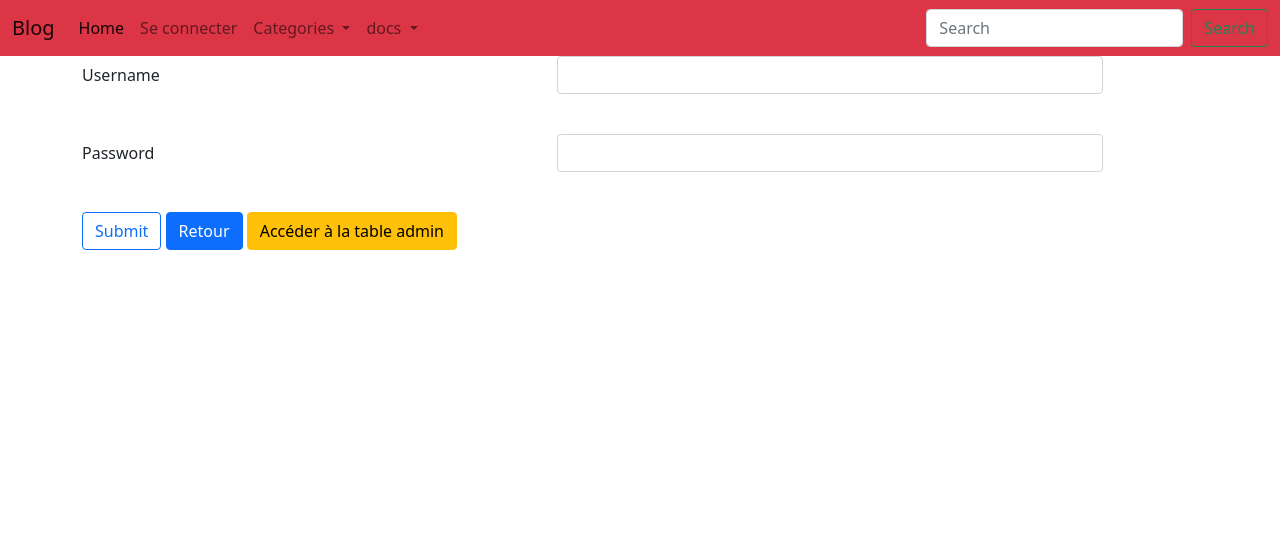
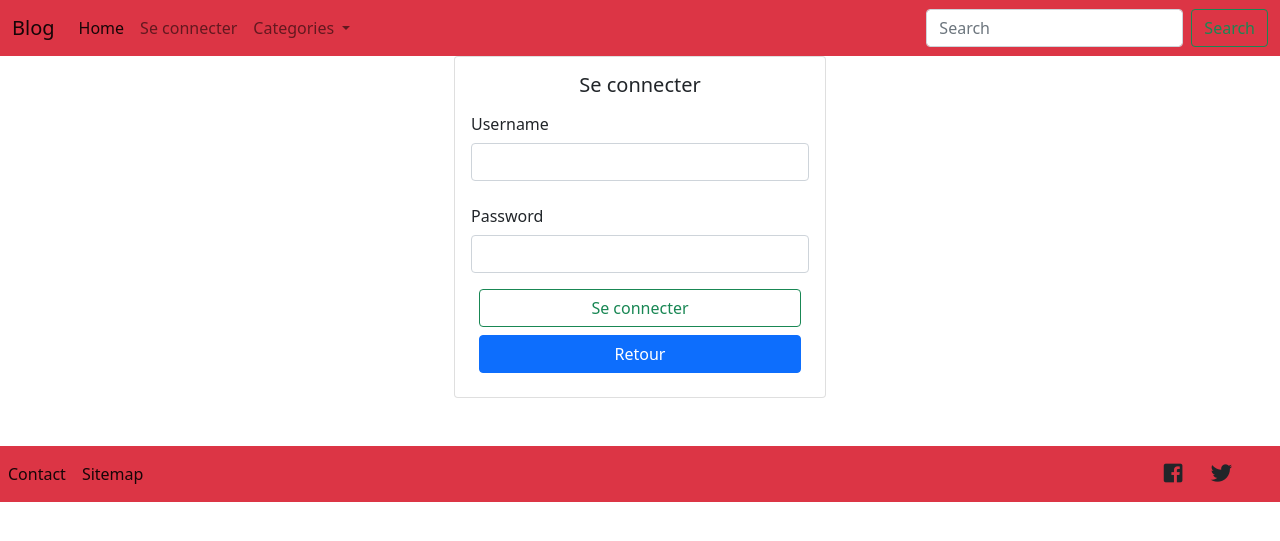
Before and after one commit to jeremyogerjs/blog, a PHP site: page /index.php?action=admin in a window 1280 px wide. Shown: the top 541 px of the page. Run offline with PHP 8.4, Linux system fonts and the light colour scheme; data that the repository does not hold is empty.

Commit message:
add layout all app

```diff
--- a/functions/comments/getAllComments.php
+++ b/functions/comments/getAllComments.php
@@ -15,7 +15,7 @@ function getComments($id,$validate)
 
 function getAllComments($validate)
 {
-    $sql = "SELECT c.id,c.comment,c.validate,c.pseudo,c.idPosts FROM commentaries AS c WHERE HAVING c.validate = $validate";
+    $sql = "SELECT c.id,c.comment,c.validate,c.pseudo,c.idPosts,p.title,c.pseudo FROM commentaries AS c INNER JOIN posts AS p ON p.id = c.idPosts WHERE c.validate = $validate";
     $result = pdo_connect_mysql() ->prepare($sql);
     $result -> execute();
     $results = $result ->fetchAll();
--- a/functions/mentions/addLikes.php
+++ b/functions/mentions/addLikes.php
@@ -1,7 +1,6 @@
 <?php
 $bdd = pdo_connect_mysql();
 if(isset($_GET['t'],$_GET['id'])){
-
     $getid = (int) $_GET['id'];
     $gett = (bool) $_GET['t'];
     $req = $bdd->prepare('SELECT id FROM Posts WHERE id = ?');
@@ -18,8 +17,5 @@ if(isset($_GET['t'],$_GET['id'])){
             header('location: index.php');
             }
         }
-
-
-
     }
 }
--- a/views/admin/adminHome.php
+++ b/views/admin/adminHome.php
@@ -5,7 +5,7 @@ ob_start();
 ?>
 
 
-<h1>Bienvenue <?php echo $_SESSION['username'] ?>sur l'espace membre !!!!</h1>
+<h1>Bienvenue <?php echo $_SESSION['username'] ?> heureux de te revoir !!!!</h1>
 
 <?php $content = ob_get_clean(); ?>
 
--- a/views/signInAdmin.php
+++ b/views/signInAdmin.php
@@ -3,34 +3,25 @@ session_start();
 ob_start();
 // Demarrage pour chaque fichier views
 ?>
+<div class="card mx-auto p-3 col-4">
+<h5 class="title text-center">Se connecter</h5>
+	<form method="POST" action="index.php?action=auth">
+		<div class="mb-3 ">
+			<label for="inputLogin" class="col-5 col-form-label">Username</label>
+			<input type="text" class="form-control" name="username">
+		</div>
+		<div class="mb-3 ">
+			<label for="inputPassword"class="col-5 col-form-label">Password</label>
+			<input type="password" class="form-control" id="inputPassword" name="password">
+		</div>
+		<div class="row m-2">
+			<input class="btn btn-outline-success mb-2" type="submit" name="verify" value="Se connecter">
+			<a type="button" href="index.php" class="btn btn-primary" rôle="button">Retour</a>
+		</div>
+	</form>
 
-<form method="POST" action="index.php?action=auth">
-    <div class="mb-3 row">
-		<label for="inputLogin" class="col-5 col-form-label">Username</label>
-		<div class="col-6">
-		<input type="text" class="form-control" name="username">
-		</div>
-	</div>
+</div>
 
-    <br>
-
-    <div class="mb-3 row">
-        <label for="inputPassword"class="col-5 col-form-label">Password</label>
-        <div class="col-6">
-        <input type="password" class="form-control" id="inputPassword" name="password">
-        </div>
-    </div>
-
-    <br>
-
-    <div class="mb-6">
-		<div class="btnConn col-6">
-		<input class="btn btn-outline-primary" type="submit" name="verify">
-		<a type="button" href="index.php" class="btn btn-primary" rôle="button">Retour</a>
-		<a type="button" href="http://localhost/phpmyadmin/index.php?route=/sql&server=1&db=biblio&table=admin&pos=0" class="btn btn-warning" rôle="button">Accéder à la table admin</a>
-		</div>
-	</div>
-</form>
 
 <?php $content = ob_get_clean(); //ici je stocke tout le contenu entre le ob_start et le ob_get_clean dans la variable $content?>
 
--- a/views/template.php
+++ b/views/template.php
@@ -10,7 +10,7 @@
   <title>Blog</title>
 </head>
 <body>
-<nav class="navbar navbar-expand-lg navbar-light bg-danger">
+<nav class="navbar navbar-expand-lg navbar-light <?= !empty($_SESSION) ? 'bg-info' : 'bg-danger' ?> ">
   <div class="container-fluid">
     <a class="navbar-brand" href="index.php">Blog</a>
     <button class="navbar-toggler" type="button" data-bs-toggle="collapse" data-bs-target="#navbarSupportedContent" aria-controls="navbarSupportedContent" aria-expanded="false" aria-label="Toggle navigation">
@@ -45,16 +45,6 @@
             <?php endforeach; ?>
           </ul>
         </li>
-        <li class="nav-item dropdown">
-          <a class="nav-link dropdown-toggle" href="#" id="navbarDropdown" role="button" data-bs-toggle="dropdown" aria-expanded="false">
-            docs
-          </a>
-          <ul class="dropdown-menu" aria-labelledby="navbarDropdown">
-            <li><a class="dropdown-item" href="https://getbootstrap.com/docs/5.0/getting-started/introduction/" target="_blank">Bootstrap</a></li>
-            <li><a class="dropdown-item" href="http://localhost/phpmyadmin/index.php" target="_blank">Phpmyadmin</a></li>
-            <li><a class="dropdown-item" href="https://fontawesome.com/v5.15/icons?d=gallery&p=2" target="_blank">font awesome</a></li>
-          </ul>
-        </li>
       </ul>
       <form class="d-flex" method="POST" action="index.php?action=searchPost">
         <input class="form-control me-2" type="search" name="search" placeholder="Search" aria-label="Search">
@@ -63,29 +53,44 @@
     </div>
   </div>
 </nav>
-  <div class="container">
+  <div class="container mx-auto">
     <?= $content ?>
   </div>
-  <div class="d-flex justify-content-between my-4">
+  <div class="d-flex justify-content-center my-4">
 
   <?php if(isset($_GET['action']) && $_GET['action'] != 'searchPost' && $_GET['action'] != 'archivePost' ) : ?>
 
   <?php else : ?>
 
     <?php if ($currentPage > 1): ?>
-      <a href="index.php?page=<?=$currentPage - 1 ?>" class="btn btn-primary">Page précédente</a>
+      <a href="index.php?page=<?=$currentPage - 1 ?>" class="btn btn-primary me-2"><< Page précédente  </a>
     <?php endif ?>
 
     <?php if ($currentPage < $pages): ?>
-        <a href="index.php?page=<?=$currentPage + 1 ?>" class="btn btn-primary ml-auto">Page suivante</a>
+        <a href="index.php?page=<?=$currentPage + 1 ?>" class="btn btn-primary ml-auto">Page suivante >> </a>
     <?php endif; ?>
 
   <?php endif; ?>
   </div>
   <footer>
-
+    <div class="navbar navbar-expand-lg navbar-light <?= !empty($_SESSION) ? 'bg-info' : 'bg-danger' ?>">
+      <div class="collapse navbar-collapse" id="navbarSupportedContent">
+        <ul class="navbar-nav me-auto mb-2 mb-lg-0">
+          <li class="nav-item">
+            <a class="nav-link active" aria-current="page" href="index.php">Contact</a>
+          </li>
+          <li class="nav-item">
+            <a class="nav-link active" aria-current="page" href="index.php">Sitemap</a>
+          </li>
+        </ul>
+        <form class="me-5">
+          <i class="fab fa-facebook-square ms-4 fa-lg"></i>
+          <i class="fab fa-twitter fa-lg ms-4"></i>
+        </form>
+      </div>
+    </div>
   </footer>
-  <script src="https://cdn.jsdelivr.net/npm/@popperjs/core@2.9.2/dist/umd/popper.min.js" integrity="sha384-IQsoLXl5PILFhosVNubq5LC7Qb9DXgDA9i+tQ8Zj3iwWAwPtgFTxbJ8NT4GN1R8p" crossorigin="anonymous"></script>
+<script src="https://cdn.jsdelivr.net/npm/@popperjs/core@2.9.2/dist/umd/popper.min.js" integrity="sha384-IQsoLXl5PILFhosVNubq5LC7Qb9DXgDA9i+tQ8Zj3iwWAwPtgFTxbJ8NT4GN1R8p" crossorigin="anonymous"></script>
 <script src="https://cdn.jsdelivr.net/npm/bootstrap@5.0.2/dist/js/bootstrap.min.js" integrity="sha384-cVKIPhGWiC2Al4u+LWgxfKTRIcfu0JTxR+EQDz/bgldoEyl4H0zUF0QKbrJ0EcQF" crossorigin="anonymous"></script>
 </body>
 </html>
```
Also changed, not shown: views/accueil.php (+10 -14 lines), views/admin/adminComments.php (+15 -12 lines), views/archive.php (+8 -6 lines), views/forms/createArticles.php (+13 -6 lines), views/forms/updateArticle.php (+13 -5 lines), views/search.php (+9 -13 lines), views/singlepost.php (+38 -32 lines), views/templateAdmin.php (+19 -14 lines).
